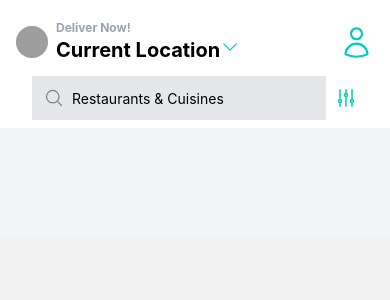
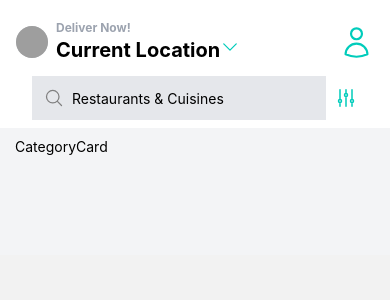
Before and after one commit to koomekevo/fetchry, a React Native app: screen /Home in a window 390 px wide. Shown: the top 300 px of the page. Built offline with nearby package versions, Linux system fonts and the light colour scheme; grey boxes are pictures that could not be loaded.

Commit message:
Update CategoryCard.js

```diff
--- a/components/Categories.js
+++ b/components/Categories.js
@@ -1,5 +1,6 @@
 import { View, Text, ScrollView } from "react-native";
 import React from "react";
+import CategoryCard from "./CategoryCard";
 
 const Categories = () => {
   return (
@@ -12,6 +13,7 @@ const Categories = () => {
       showsHorizontalScrollIndicator={false}
     >
       {/* CategoryCard */}
+      <CategoryCard />
 
     </ScrollView>
   );
--- a/components/CategoryCard.js
+++ b/components/CategoryCard.js
@@ -3,7 +3,9 @@ import { View, Text } from "react-native";
 
 const CategoryCard = () => {
   return (
-
+    <View>
+      <Text>CategoryCard</Text>
+    </View>
   );
 };
 
```
